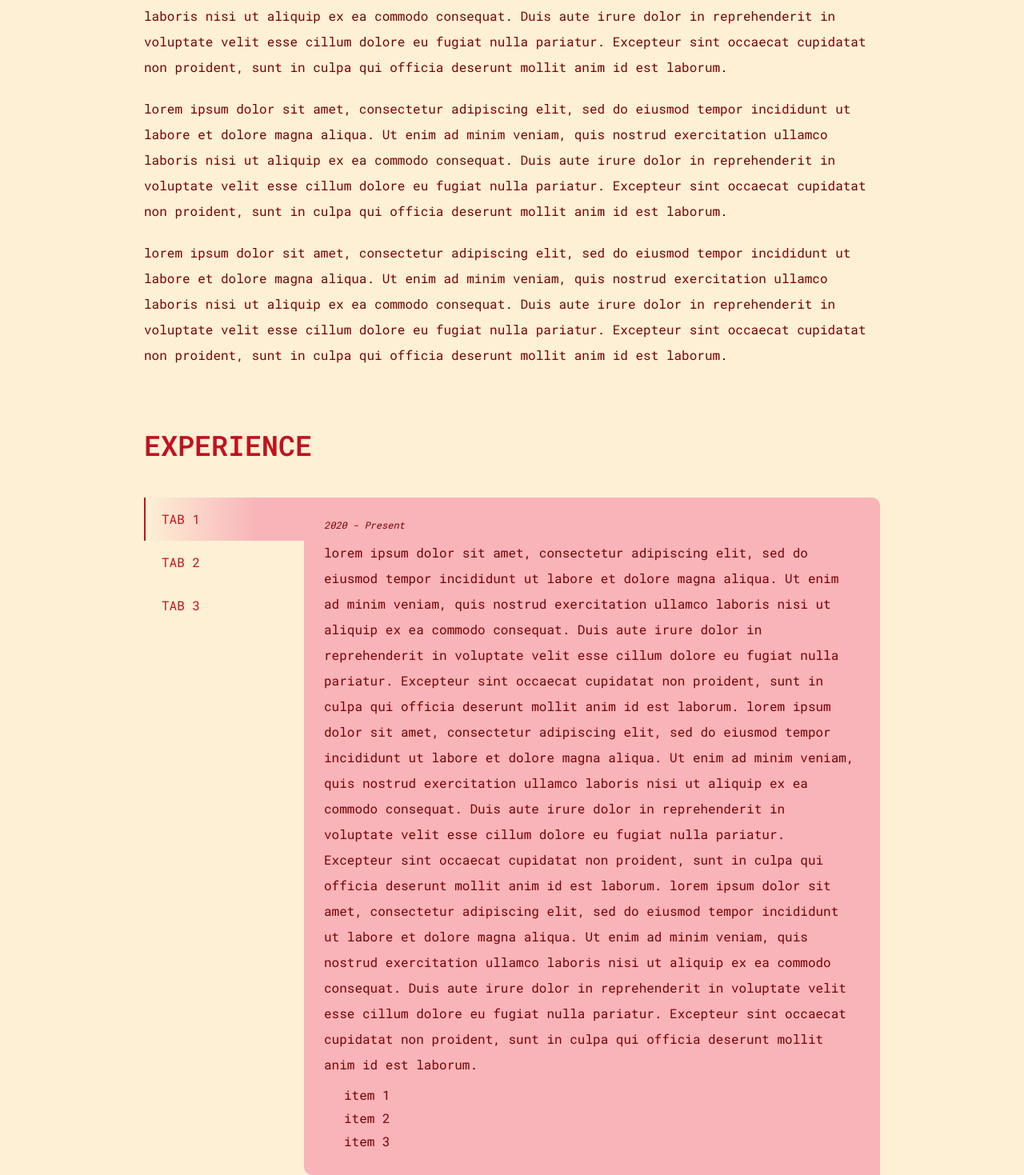
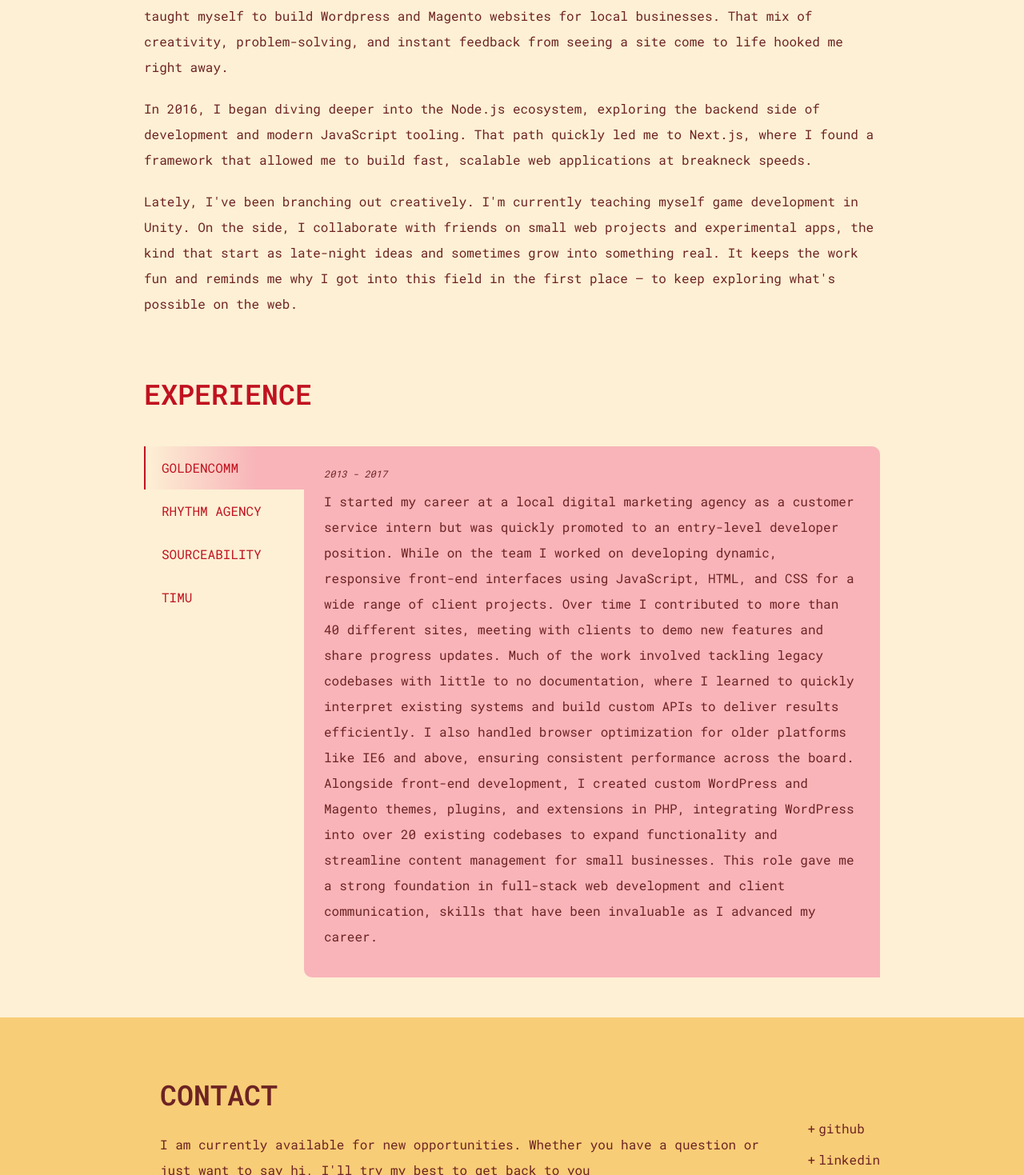
Before and after one commit to ewohlken2/viberational, a Next.js app: page / in a window 1280 px wide. Shown: the part 961-2430 px from the top of the page at 80% size. Built offline with nearby package versions, Linux system fonts and the light colour scheme.

Commit message:
updates to picture color, added content

```diff
--- a/src/app/globals.css
+++ b/src/app/globals.css
@@ -10,7 +10,10 @@
   --foreground: #171717;
   --primary-dark: #003049;
   --primary-light: #669bbc;
-  --secondary-dark: #780000;
+  /* --secondary-dark: #780000; */
+
+  --secondary-dark: #6d2323;
+  /* --secondary-dark: #541a1a; */
   --secondary-light: #c1121f;
 
   --yellow: #F8CD77;
--- a/src/app/hero.js
+++ b/src/app/hero.js
@@ -14,20 +14,20 @@ export default function HeroBanner() {
                     <div className="title">
                         <span className="intro-header">Hello, my name is </span>
                         <h1 className="main-header">Elvis Wohlken</h1>
-                        <div className="intro-header-2">I&apos;m a Full Stack Web Developer in LA </div>
+                        <div className="intro-header-2">I&apos;m a Full Stack Web Developer in LA and</div>
                     </div>
                     <div className="button-container">
                         <div className="button-inner">
-                        <Link className="button button--light" href="/contact">
-                            I want to work with you
-                        </Link>
+                            <Link className="button button--light" href="/contact">
+                                I want to work with you
+                            </Link>
                         </div>
                     </div>
                 </div>
 
                 <picture className="main-banner-image fade-in"><Image
                     className="image"
-                    src="/portrait-cutout-1000-redder.png"
+                    src="/portrait-real.png"
                     alt="Hero Portrait of Elvis Wohlken"
                     width={1000}
                     height={979}
--- a/src/app/page.js
+++ b/src/app/page.js
@@ -16,20 +16,26 @@ import { useInView } from "react-intersection-observer";
 
 
 const TABS_CONTENT = [{
-  title: 'tab 1',
-  content: 'lorem ipsum dolor sit amet, consectetur adipiscing elit, sed do eiusmod tempor incididunt ut labore et dolore magna aliqua. Ut enim ad minim veniam, quis nostrud exercitation ullamco laboris nisi ut aliquip ex ea commodo consequat. Duis aute irure dolor in reprehenderit in voluptate velit esse cillum dolore eu fugiat nulla pariatur. Excepteur sint occaecat cupidatat non proident, sunt in culpa qui officia deserunt mollit anim id est laborum. lorem ipsum dolor sit amet, consectetur adipiscing elit, sed do eiusmod tempor incididunt ut labore et dolore magna aliqua. Ut enim ad minim veniam, quis nostrud exercitation ullamco laboris nisi ut aliquip ex ea commodo consequat. Duis aute irure dolor in reprehenderit in voluptate velit esse cillum dolore eu fugiat nulla pariatur. Excepteur sint occaecat cupidatat non proident, sunt in culpa qui officia deserunt mollit anim id est laborum. lorem ipsum dolor sit amet, consectetur adipiscing elit, sed do eiusmod tempor incididunt ut labore et dolore magna aliqua. Ut enim ad minim veniam, quis nostrud exercitation ullamco laboris nisi ut aliquip ex ea commodo consequat. Duis aute irure dolor in reprehenderit in voluptate velit esse cillum dolore eu fugiat nulla pariatur. Excepteur sint occaecat cupidatat non proident, sunt in culpa qui officia deserunt mollit anim id est laborum.',
-  list: ['item 1', 'item 2', 'item 3'],
-  date: '2020 - Present',
+  title: 'Goldencomm',
+  content: 'I started my career at a local digital marketing agency as a customer service intern but was quickly promoted to an entry-level developer position. While on the team I worked on developing dynamic, responsive front-end interfaces using JavaScript, HTML, and CSS for a wide range of client projects. Over time I contributed to more than 40 different sites, meeting with clients to demo new features and share progress updates. Much of the work involved tackling legacy codebases with little to no documentation, where I learned to quickly interpret existing systems and build custom APIs to deliver results efficiently. I also handled browser optimization for older platforms like IE6 and above, ensuring consistent performance across the board. Alongside front-end development, I created custom WordPress and Magento themes, plugins, and extensions in PHP, integrating WordPress into over 20 existing codebases to expand functionality and streamline content management for small businesses. This role gave me a strong foundation in full-stack web development and client communication, skills that have been invaluable as I advanced my career.',
+  // list: ['item 1', 'item 2', 'item 3'],
+  date: '2013 - 2017',
 }, {
-  title: 'tab 2',
-  content: 'lorem ipsum dolor sit amet, consectetur adipiscing elit, sed do eiusmod tempor incididunt ut labore et dolore magna aliqua. Ut enim ad minim veniam, quis nostrud exercitation ullamco laboris nisi ut aliquip ex ea commodo consequat. Duis aute irure dolor in reprehenderit in voluptate velit esse cillum dolore eu fugiat nulla pariatur. Excepteur sint occaecat cupidatat non proident, sunt in culpa qui officia deserunt mollit anim id est laborum.',
-  list: ['item 1', 'item 2', 'item 3'],
-  date: '2020 - Present',
+  title: 'Rhythm Agency',
+  content: 'In this role, I worked on a wide range of web applications for more than 25 different agency clients, spanning from enterprise-level e-commerce platforms to smaller, content-focused marketing sites. Projects involved working across multiple systems, including Magento, Shopify, Kentico, and WooCommerce, adapting to each platform’s unique requirements. On the front end, I developed user interfaces for over 20 different sites using Vue.js, and built two single-page applications (SPAs) for enterprise customers with Angular and TypeScript, implementing server-side rendering (SSR) to maximize performance and SEO. I also maintained the shared frontend tooling that supported each new project—managing Webpack, Gulp/Grunt setups, package manager configurations, and custom Node.js build scripts. Additionally, I handled cross-platform debugging and optimization, leveraging BrowserStack and VirtualBox to ensure compatibility and stability across a variety of devices and legacy browsers.',
+  // list: ['item 1', 'item 2', 'item 3'],
+  date: '2017 - 2020',
 }, {
-  title: 'tab 3',
-  content: 'lorem ipsum dolor sit amet, consectetur adipiscing elit, sed do eiusmod tempor incididunt ut labore et dolore magna aliqua. Ut enim ad minim veniam, quis nostrud exercitation ullamco laboris nisi ut aliquip ex ea commodo consequat. Duis aute irure dolor in reprehenderit in voluptate velit esse cillum dolore eu fugiat nulla pariatur. Excepteur sint occaecat cupidatat non proident, sunt in culpa qui officia deserunt mollit anim id est laborum.',
-  list: ['item 1', 'item 2', 'item 3'],
-  date: '2020 - Present',
+  title: 'Sourceability',
+  content: 'In this role, I focused on building flexible, high-performance React components for an enterprise-level B2B e-commerce platform, with a strong emphasis on usability, maintainability, and reliable testing. I took the lead on optimizing the front-end asset pipeline to ensure maximum performance across all major browsers — including legacy versions — using Lighthouse and browser profiling tools to identify and resolve bottlenecks. To improve overall stability and deployment confidence, I also developed automated end-to-end tests with Selenium and integrated them directly into the project’s build and deployment workflows, helping to streamline QA and maintain long-term reliability at scale.',
+  // list: ['item 1', 'item 2', 'item 3'],
+  date: '2020 - 2021',
+},
+{
+  title: 'Timu',
+  content: 'At this role, I collaborated with both local and overseas teams of software engineers to develop a large-scale collaboration platform. My responsibilities included translating business requirements into functional specifications, conducting code reviews, and managing pull requests to ensure consistent quality across the codebase. I built and maintained a reusable Vue component library, complete with documentation and a full testing suite to support long-term scalability. Alongside development work, I mentored newer developers, promoting best practices and helping resolve blockers through paired programming. One of my favorite challenges was building a custom video conferencing tool using the Twilio API, which became a key feature of the platform. Over the course of the project, I delivered on more than 150 sprints and oversaw UI development for numerous features from concept to launch.',
+  // list: ['item 1', 'item 2', 'item 3'],
+  date: '2021 - 2024',
 }]
 
 export default function Home() {
@@ -57,14 +63,16 @@ export default function Home() {
           <h2 className="h2">
             About
           </h2>
+
+
           <p>
-            lorem ipsum dolor sit amet, consectetur adipiscing elit, sed do eiusmod tempor incididunt ut labore et dolore magna aliqua. Ut enim ad minim veniam, quis nostrud exercitation ullamco laboris nisi ut aliquip ex ea commodo consequat. Duis aute irure dolor in reprehenderit in voluptate velit esse cillum dolore eu fugiat nulla pariatur. Excepteur sint occaecat cupidatat non proident, sunt in culpa qui officia deserunt mollit anim id est laborum.
+            I&apos;m a software engineer and freelance web developer based in Los Angeles, with a background in digital marketing and SEO. My path into development started at a hometown web agency, where I taught myself to build Wordpress and Magento websites for local businesses. That mix of creativity, problem-solving, and instant feedback from seeing a site come to life hooked me right away.
           </p>
           <p>
-            lorem ipsum dolor sit amet, consectetur adipiscing elit, sed do eiusmod tempor incididunt ut labore et dolore magna aliqua. Ut enim ad minim veniam, quis nostrud exercitation ullamco laboris nisi ut aliquip ex ea commodo consequat. Duis aute irure dolor in reprehenderit in voluptate velit esse cillum dolore eu fugiat nulla pariatur. Excepteur sint occaecat cupidatat non proident, sunt in culpa qui officia deserunt mollit anim id est laborum.
+            In 2016, I began diving deeper into the Node.js ecosystem, exploring the backend side of development and modern JavaScript tooling. That path quickly led me to Next.js, where I found a framework that allowed me to build fast, scalable web applications at breakneck speeds.
           </p>
           <p>
-            lorem ipsum dolor sit amet, consectetur adipiscing elit, sed do eiusmod tempor incididunt ut labore et dolore magna aliqua. Ut enim ad minim veniam, quis nostrud exercitation ullamco laboris nisi ut aliquip ex ea commodo consequat. Duis aute irure dolor in reprehenderit in voluptate velit esse cillum dolore eu fugiat nulla pariatur. Excepteur sint occaecat cupidatat non proident, sunt in culpa qui officia deserunt mollit anim id est laborum.
+            Lately, I&apos;ve been branching out creatively. I&apos;m currently teaching myself game development in Unity. On the side, I collaborate with friends on small web projects and experimental apps, the kind that start as late-night ideas and sometimes grow into something real. It keeps the work fun and reminds me why I got into this field in the first place &mdash; to keep exploring what&apos;s possible on the web.
           </p>
         </div>
       </div>
--- a/src/app/tabs.js
+++ b/src/app/tabs.js
@@ -21,7 +21,7 @@ export default function Tabs({ tabs }) {
             <div className="date">{tab.date}</div>
             <p className="content">{tab.content}</p>
             <div className="list">
-                {tab.list.map((item, index) => <div key={index} className="list-item">{item}</div>)}
+                {tab.list && tab.list.map((item, index) => <div key={index} className="list-item">{item}</div>)}
             </div>
         </div>
     ));
```
Also changed, not shown: public/portrait-real.png (added).
